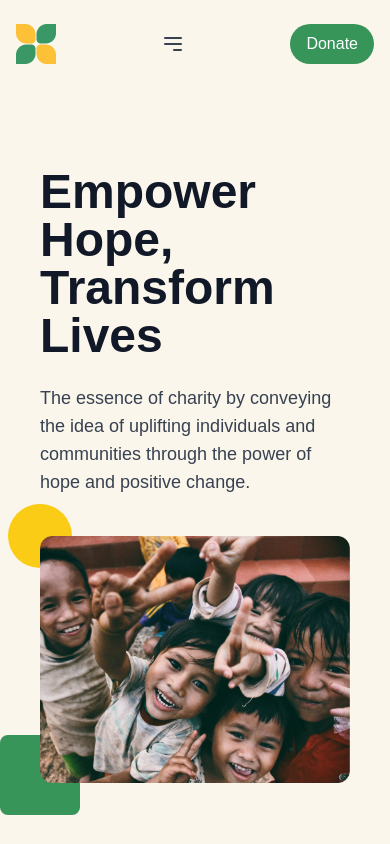
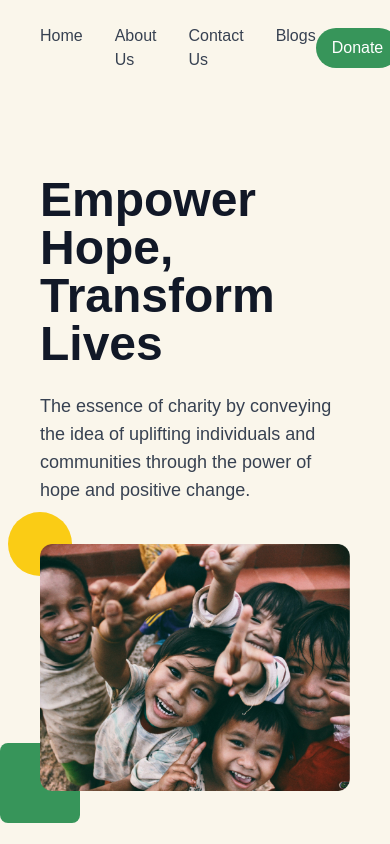
Before and after one commit to rohanwadadar/charity-website, a React (Create React App) app: page / in a window 390 px wide. Shown: the top 844 px of the page. Built offline with nearby package versions, Linux system fonts and the light colour scheme.

Commit message:
Update Navbar.js

```diff
--- a/src/components/Navbar.js
+++ b/src/components/Navbar.js
@@ -1,10 +1,8 @@
-import React, { useState } from "react";
+import React from "react";
 
 const Navbar = () => {
-  const [isOpen, setIsOpen] = useState(false);
-
   return (
-    <nav className="flex flex-wrap items-center justify-between py-6 px-4 bg-transparent">
+    <nav className="flex justify-between items-center py-6 px-10 bg-transparent">
       {/* Logo */}
       <div className="text-3xl font-bold text-green-600">
         <a href="/">
@@ -12,31 +10,8 @@ const Navbar = () => {
         </a>
       </div>
 
-      {/* Mobile Menu Button */}
-      <button
-        className="lg:hidden flex items-center text-gray-700 focus:outline-none"
-        onClick={() => setIsOpen(!isOpen)}
-      >
-        <svg
-          className="w-6 h-6"
-          fill="none"
-          stroke="currentColor"
-          viewBox="0 0 24 24"
-          xmlns="http://www.w3.org/2000/svg"
-        >
-          <path
-            strokeLinecap="round"
-            strokeLinejoin="round"
-            strokeWidth="2"
-            d="M4 6h16M4 12h16m-7 6h7"
-          />
-        </svg>
-      </button>
-
       {/* Navigation Links */}
-      <ul
-        className={`lg:flex lg:space-x-8 text-gray-700 ${isOpen ? 'block' : 'hidden'} lg:block`}
-      >
+      <ul className="flex space-x-8 text-gray-700">
         <li className="hover:text-green-500 cursor-pointer">
           <a href="https://rohanwadadar.github.io/portfolio/">Home</a>
         </li>
```
